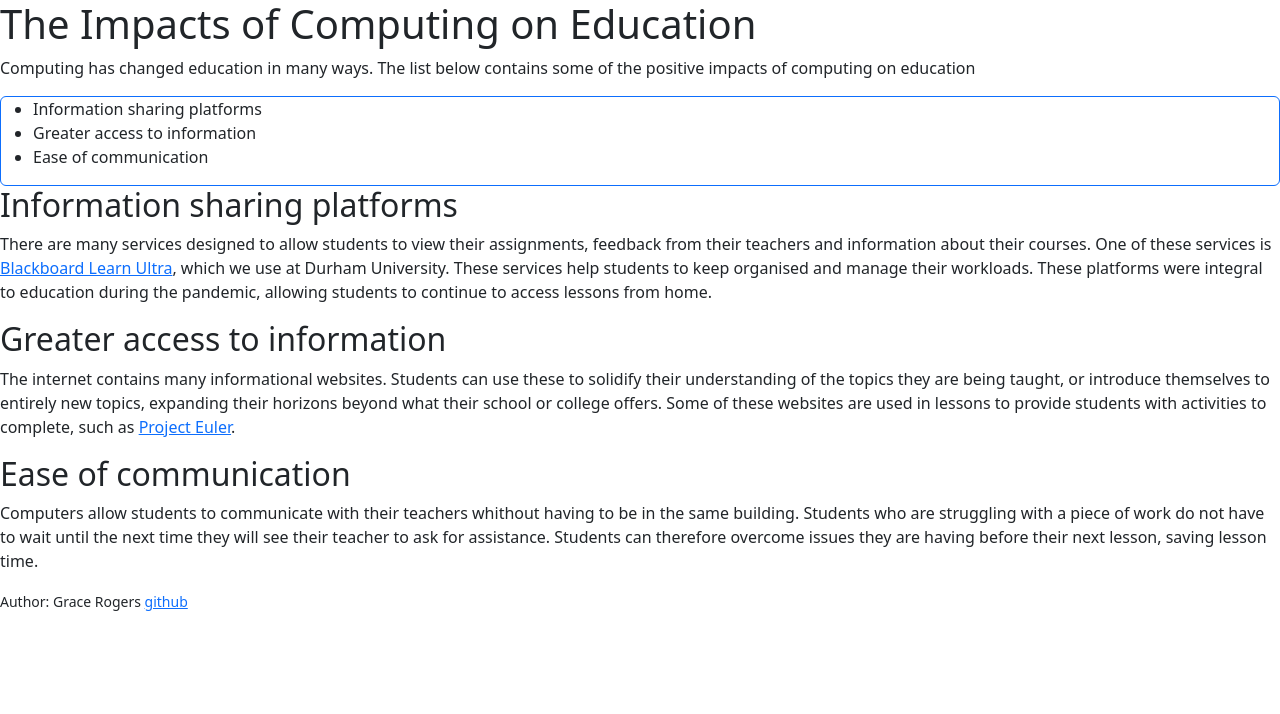
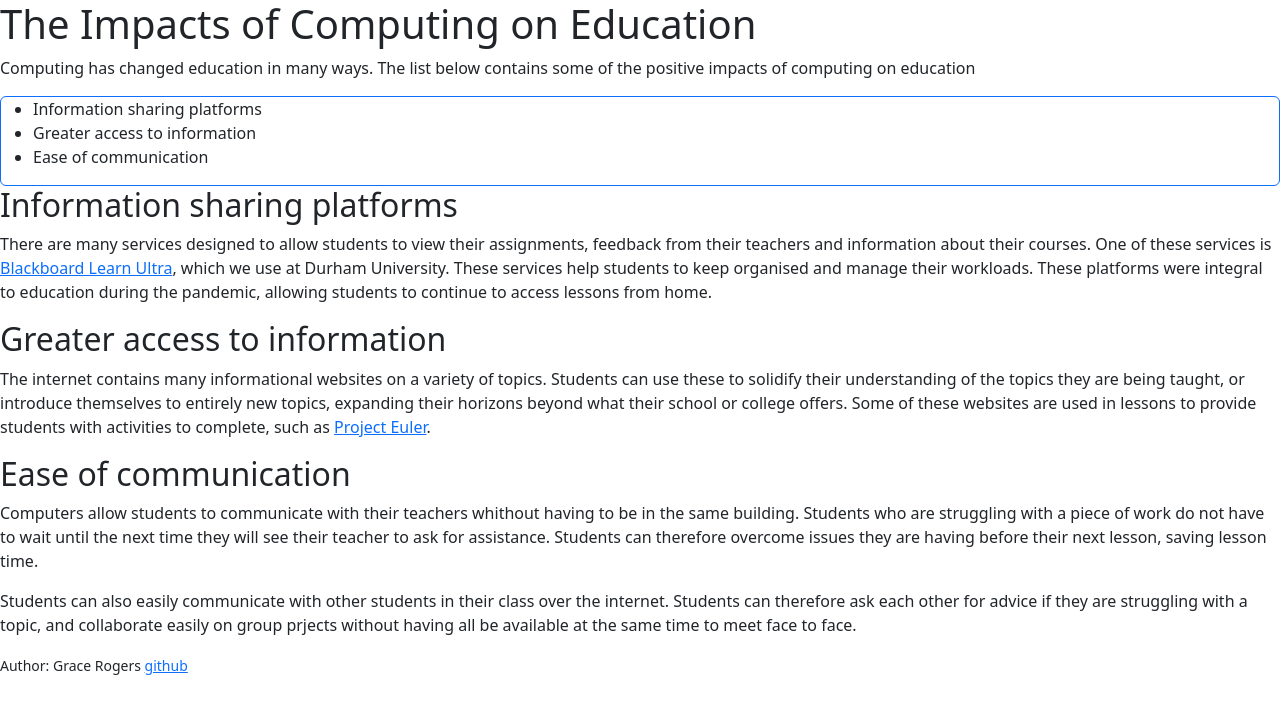
Before and after one commit to erktln/erktln.github.io, a plain HTML site: page education.html in a window 1280 px wide. Drawn offline with Linux system fonts and the light colour scheme.

Commit message:
education paragraph

```diff
--- a/education.html
+++ b/education.html
@@ -15,17 +15,25 @@
         </ul>
         </div>
 
+        <div name ="mainContent">
         <h2>Information sharing platforms</h2>
         <p>There are many services designed to allow students to view their assignments, feedback from their teachers and information about their courses. One of these services is <a href = "https://www.anthology.com/learn-ultra">Blackboard Learn Ultra</a>, which we use at Durham University.
         These services help students to keep organised and manage their workloads. These platforms were integral to education during the pandemic, allowing students to continue to access lessons from home.</p>
         <h2>Greater access to information</h2>
-        <p>The internet contains many informational websites. Students can use these to solidify their understanding of the topics they are being taught,
+        <p>The internet contains many informational websites on a variety of topics. Students can use these to solidify their understanding of the topics they are being taught,
             or introduce themselves to entirely new topics, expanding their horizons beyond what their school or college offers. Some of these websites are used in lessons to provide students with activities to complete, such as <a href="https://projecteuler.net/">Project Euler</a>.
         </p>
         <h2>Ease of communication</h2>
         <p>Computers allow students to communicate with their teachers whithout having to be in the same building. Students who are struggling with a piece of work do not have to wait until the next time they will see their teacher to ask for assistance.
             Students can therefore overcome issues they are having before their next lesson, saving lesson time.
         </p>
+        <p>
+            Students can also easily communicate with other students in their class over the internet. Students can therefore ask each other for advice if they are struggling with a topic,
+            and collaborate easily on group prjects without having all be available at the same time to meet face to face.
+        </p>
+        </div>
+        <div name = "author">
         <p><small>Author: Grace Rogers <a href="https://github.com/Agent-Phoenix">github</a></small></p>
+        </div>
     </body>
 </html>
```
